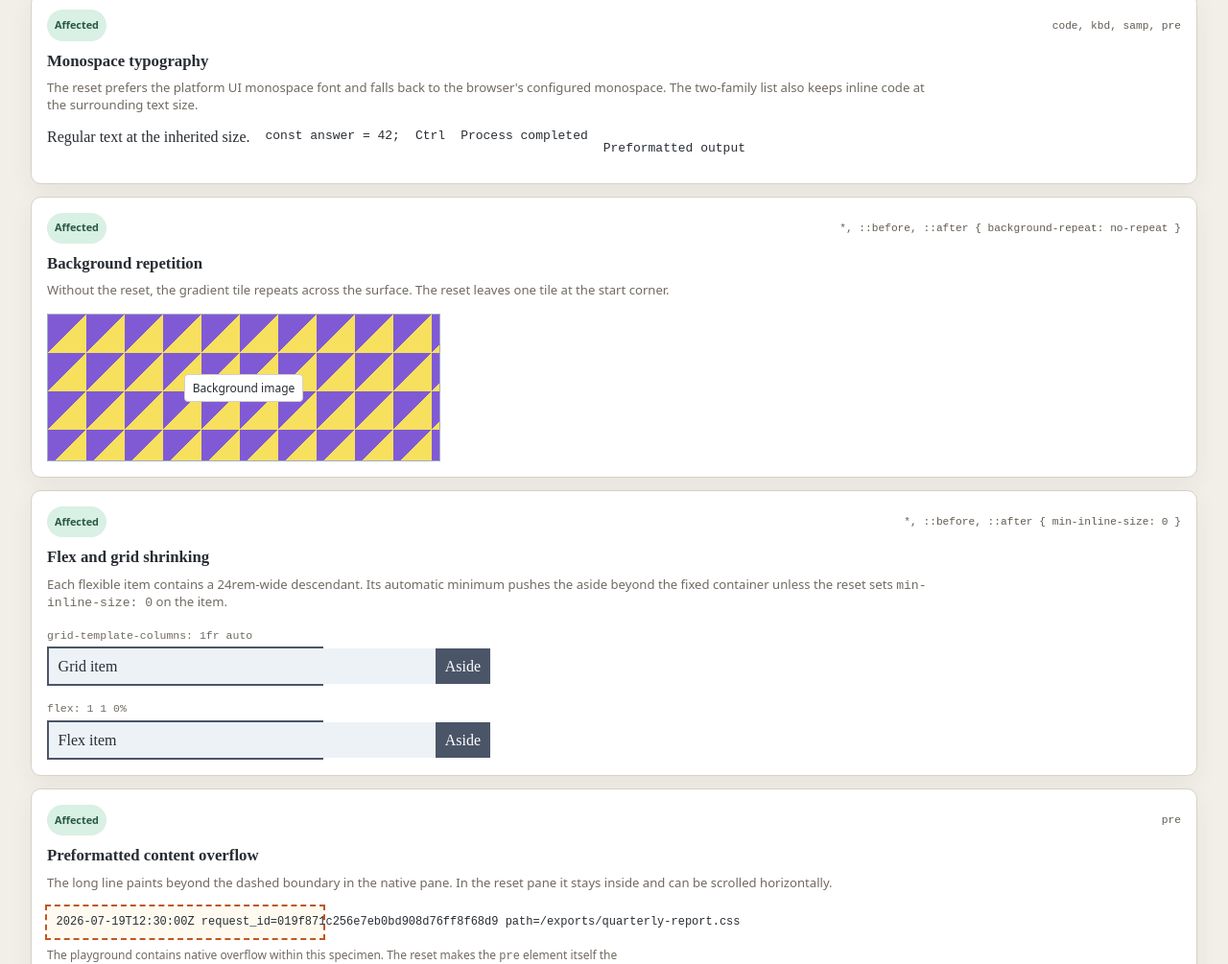
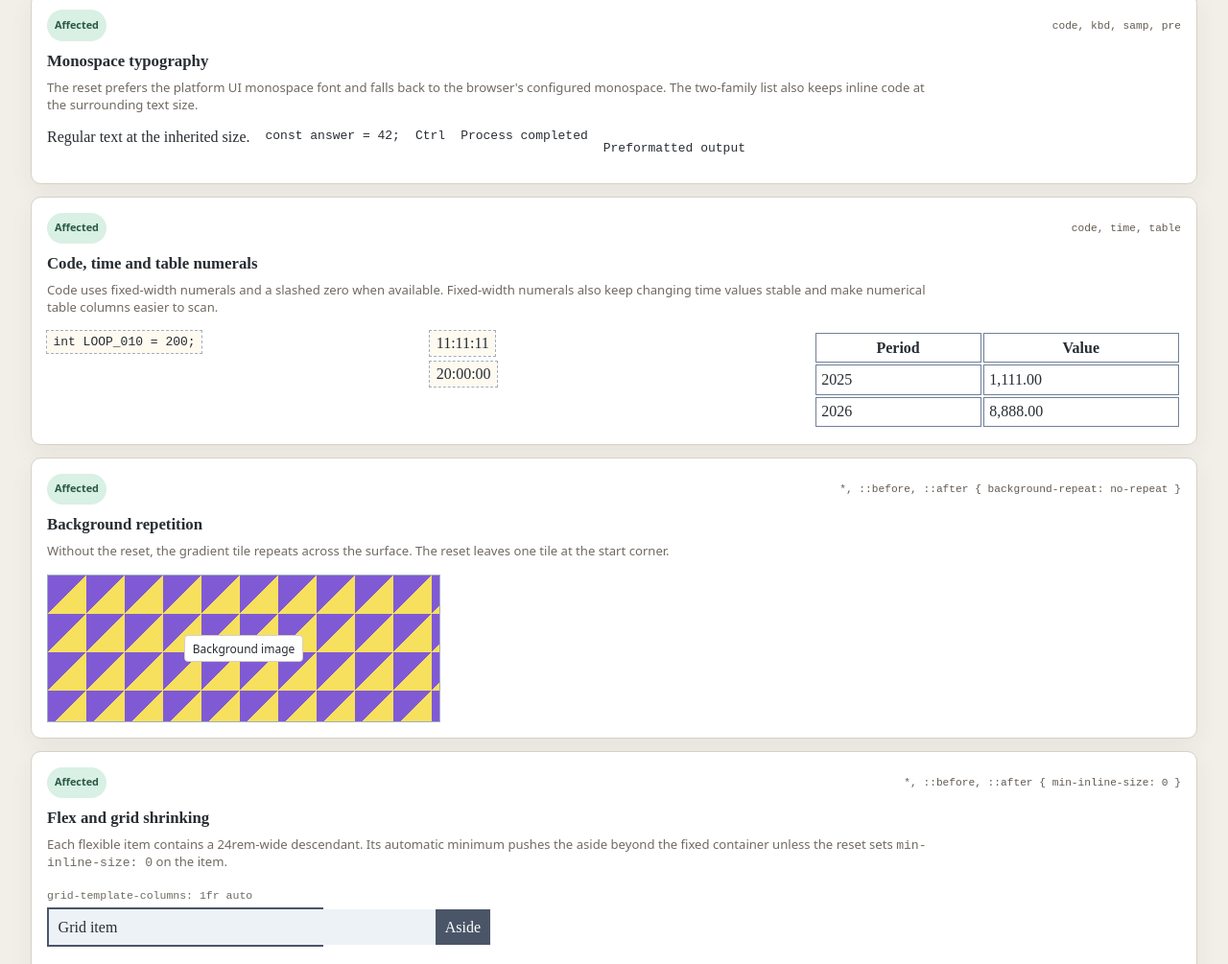
Before and after one commit to MorevM/css, a website built with Vite: page playground/frame.html in a window 1280 px wide. Shown: the part 5672-6677 px from the top of the page at 96% size. Built offline with nearby package versions, Linux system fonts and the light colour scheme.

Commit message:
feat: Add typo numeral rules

```diff
--- a/playground/frame.css
+++ b/playground/frame.css
@@ -505,6 +505,23 @@
 	border: 1px solid #718096;
 }
 
+.numeric-code-demo,
+.numeric-time-demo time {
+	padding: .25rem .4rem;
+	background: #fffaf0;
+	outline: 1px dashed #a0aec0;
+}
+
+.numeric-code-demo {
+	justify-self: start;
+}
+
+.numeric-time-demo {
+	display: block grid;
+	gap: .35rem;
+	justify-items: start;
+}
+
 #iframe-demo {
 	inline-size: 12rem;
 	block-size: 5rem;
--- a/playground/frame.html
+++ b/playground/frame.html
@@ -1036,6 +1036,67 @@
 						class="computed-values"
 						data-computed-for="#monospace-code"
 						data-properties="font-family, font-size"
+					></output>
+				</article>
+
+				<article class="specimen">
+					<header class="specimen__header">
+						<span class="status status--affected">Affected</span>
+						<code>code, time, table</code>
+					</header>
+					<h3 class="specimen__title">Code, time and table numerals</h3>
+					<p class="specimen__description">
+						Code uses fixed-width numerals and a slashed zero when available. Fixed-width numerals also keep changing
+						time values stable and make numerical table columns easier to scan.
+					</p>
+					<div class="specimen__stage specimen__stage--columns">
+						<code
+							id="numeric-code"
+							class="numeric-code-demo"
+						>int LOOP_010 = 200;</code>
+						<div class="numeric-time-demo">
+							<time
+								id="numeric-time"
+								datetime="2026-07-26T11:11:11"
+							>11:11:11</time>
+							<time datetime="2026-07-26T20:00:00">20:00:00</time>
+						</div>
+						<table
+							id="numeric-table"
+							class="table-demo"
+						>
+							<thead>
+								<tr>
+									<th>Period</th>
+									<th>Value</th>
+								</tr>
+							</thead>
+							<tbody>
+								<tr>
+									<td>2025</td>
+									<td>1,111.00</td>
+								</tr>
+								<tr>
+									<td>2026</td>
+									<td>8,888.00</td>
+								</tr>
+							</tbody>
+						</table>
+					</div>
+					<output
+						class="computed-values"
+						data-computed-for="#numeric-code"
+						data-properties="font-variant-numeric"
+					></output>
+					<output
+						class="computed-values"
+						data-computed-for="#numeric-time"
+						data-properties="font-variant-numeric"
+					></output>
+					<output
+						class="computed-values"
+						data-computed-for="#numeric-table"
+						data-properties="font-variant-numeric"
 					></output>
 				</article>
 
--- a/src/reset/base.css
+++ b/src/reset/base.css
@@ -53,6 +53,20 @@
  */
 :where(code, kbd, samp, pre) {
 	font-family: ui-monospace, monospace; /* 1, 2 */
+}
+
+/**
+ * Prefer numerical glyphs suited to their semantic context.
+ * 1. Use fixed-width numerals and distinguish zero from capital O in code.
+ * 2. Use fixed-width numerals for time values and tabular data.
+ *    https://drafts.csswg.org/css-fonts/#font-variant-numeric-prop
+ */
+:where(code) {
+	font-variant-numeric: tabular-nums slashed-zero; /* 1 */
+}
+
+:where(time, table) {
+	font-variant-numeric: tabular-nums; /* 2 */
 }
 
 /**
```
